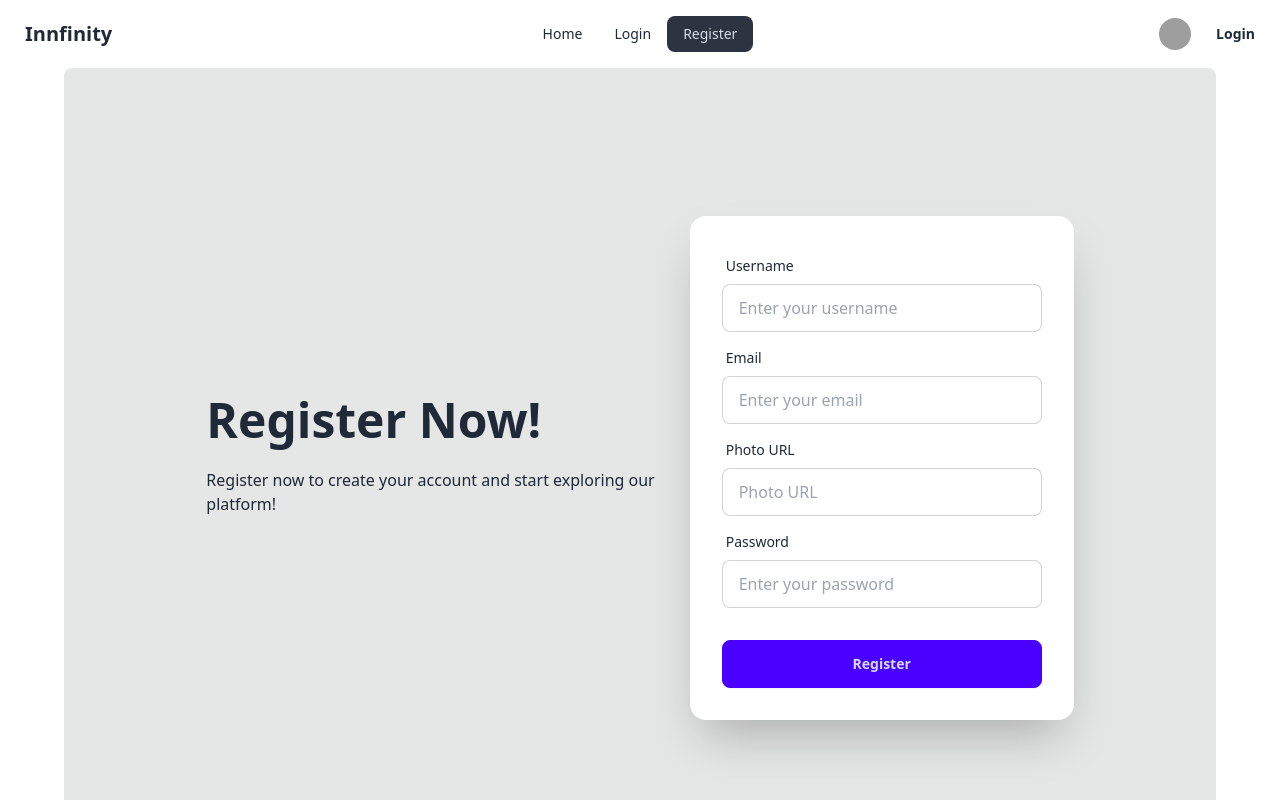
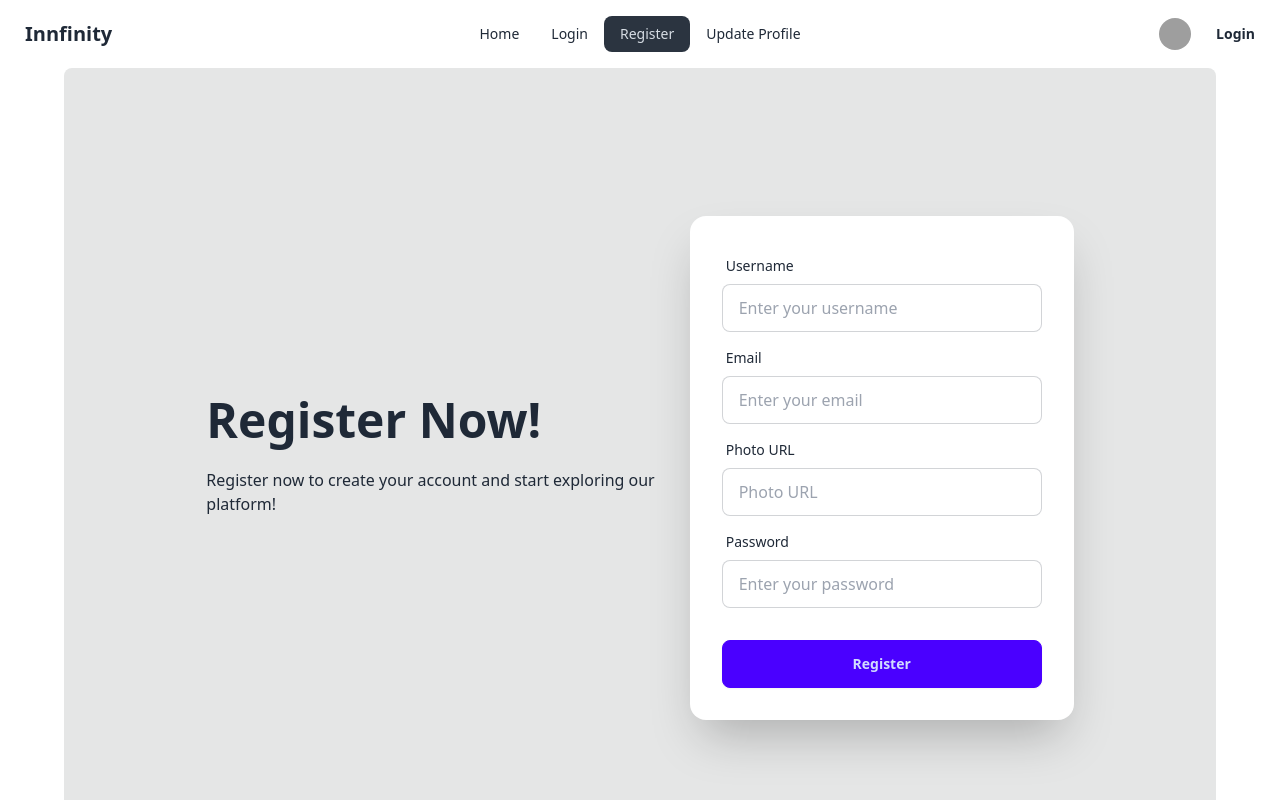
Before and after one commit to im-sanny/innfinity-a9, a React (Vite) app: page /register in a window 1280 px wide. Shown: the top 800 px of the page. Built offline with nearby package versions, Linux system fonts and the light colour scheme; grey boxes are pictures that could not be loaded.

Commit message:
update profile route created

```diff
--- a/src/Component/Navbar/Navbar.jsx
+++ b/src/Component/Navbar/Navbar.jsx
@@ -6,6 +6,7 @@ const Navbar = () => {
       <li><NavLink to="/">Home</NavLink></li>
       <li><NavLink to="/login">Login</NavLink></li>
       <li><NavLink to='/register'>Register</NavLink></li>
+      <li><NavLink to='/upDateProfile'>Update Profile</NavLink></li>
     </>
   );
   return (
--- /dev/null
+++ b/src/Component/Pages/UpDateProfile.jsx
@@ -0,0 +1,11 @@
+
+
+const UpDateProfile = () => {
+    return (
+        <div>
+           <h1>Update Profile</h1>
+        </div>
+    );
+};
+
+export default UpDateProfile;
```
Also changed, not shown: src/routes/Routes.jsx (+7 -2 lines).
